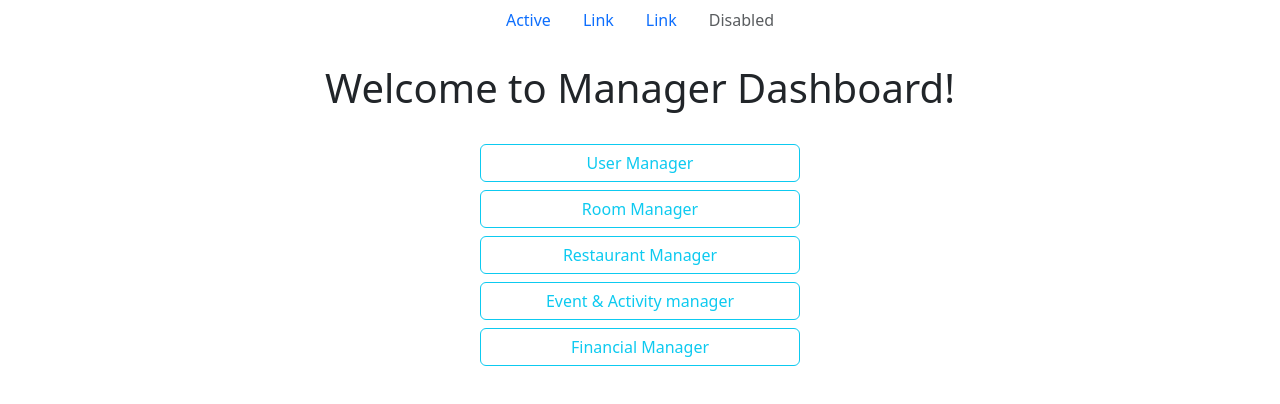
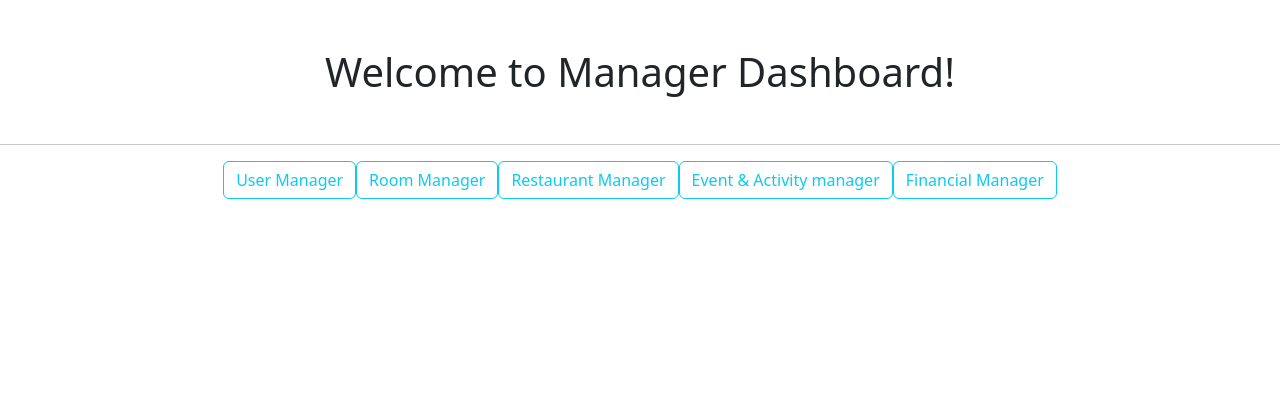
Before and after one commit to Sithumpramu/Hotel-Booking-and-Management-System, a React (Create React App) app in the folder frontend/: page /ManagerDashboard in a window 1280 px wide. Shown: the top 404 px of the page. Built offline with nearby package versions, Linux system fonts and the light colour scheme; a web font is replaced by a local one.

Commit message:
manager dashboard design

```diff
--- a/frontend/src/Pages/Staff/ManagerDashboard.js
+++ b/frontend/src/Pages/Staff/ManagerDashboard.js
@@ -2,28 +2,10 @@ function Dashboard(){
     return(
       <div>
 
-        <ul class="nav justify-content-center">
-          <li class="nav-item">
-            <a class="nav-link active" aria-current="page" href="#">Active</a>
-          </li>
-          <li class="nav-item">
-            <a class="nav-link" href="#">Link</a>
-          </li>
-          <li class="nav-item">
-            <a class="nav-link" href="#">Link</a>
-          </li>
-          <li class="nav-item">
-            <a class="nav-link disabled" aria-disabled="true">Disabled</a>
-          </li>
-        </ul>
+        <h1 className="my-5">Welcome to Manager Dashboard!</h1>
 
-        <br></br>
-
-        <h1>Welcome to Manager Dashboard!</h1>
-
-        <br></br>
-
-        <div class="d-grid gap-2 col-3 mx-auto">
+        <hr></hr>
+        <div class="d- justify-content-center align-items-center">
           <button class="btn btn-outline-info" type="button">User Manager</button>
           <button class="btn btn-outline-info" type="button">Room Manager</button>
           <button class="btn btn-outline-info" type="button">Restaurant Manager</button>
```
